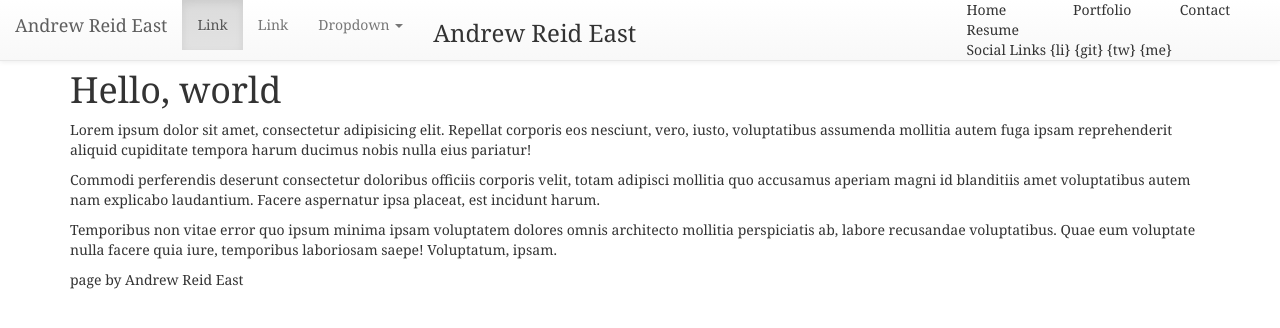
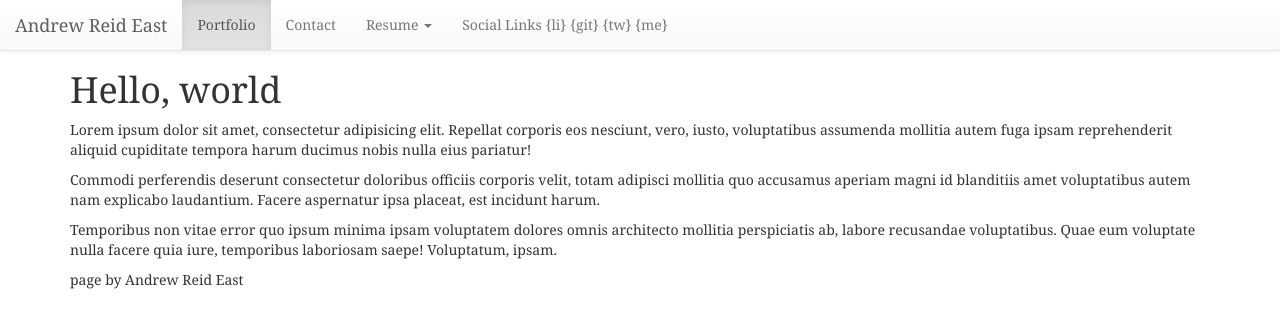
Before and after one commit to reideast/homepage, a plain HTML site: page index.html in a window 1280 px wide. Drawn offline with nearby package versions, Linux system fonts and the light colour scheme.

Commit message:
Fix navbar-collapse button for xs width

```diff
--- a/index.html
+++ b/index.html
@@ -42,44 +42,26 @@
           <a class="navbar-brand" href="index">Andrew Reid East</a>
         </div>
 
-        <div class="collapse navbar-collapse" id="bs-example-navbar-collapse-1">
+        <div class="collapse navbar-collapse" id="navbar-collapse-1">
           <ul class="nav navbar-nav">
-            <li class="active"><a href="#">Link <span class="sr-only">(current)</span></a></li>
-            <li><a href="#">Link</a></li>
+            <li class="active"><a href="#">Portfolio <span class="sr-only">(current)</span></a></li>
+            <li><a href="#">Contact</a></li>
             <li class="dropdown">
-              <a href="#" class="dropdown-toggle" data-toggle="dropdown" role="button" aria-haspopup="true" aria-expanded="false">Dropdown <span class="caret"></span></a>
+              <a href="#" class="dropdown-toggle" data-toggle="dropdown" role="button" aria-haspopup="true" aria-expanded="false">Resume <span class="caret"></span></a>
               <ul class="dropdown-menu">
-                <li><a href="#">Action</a></li>
-                <li><a href="#">Another action</a></li>
-                <li><a href="#">Something else here</a></li>
+                <li><a href="#">View Resume</a></li>
                 <li role="separator" class="divider"></li>
-                <li><a href="#">Separated link</a></li>
-                <li role="separator" class="divider"></li>
-                <li><a href="#">One more separated link</a></li>
+                <li><a href="#">Download Resume</a></li>
+                <li><a href="#">Download CV</a></li>
               </ul>
             </li>
+            <li><a href="#">Social Links {li} {git} {tw} {me}</a></li>
           </ul>
-      <div class="row">
-        <div class="col-md-5">
-          <h3>Andrew Reid East</h3>
-        </div>
-        <div class="col-md-1">
-          Home
-        </div>
-        <div class="col-md-1">
-          Portfolio
-        </div>
-        <div class="col-md-1">
-          Contact
-        </div>
-        <div class="col-md-1">
-          Resume
-        </div>
-        <div class="col-md-3">
-          Social Links {li} {git} {tw} {me}
         </div>
       </div>
     </nav>
+
+
     <div id="jumbotron">
     <header>
       <h1>Hello, world</h1>
```
